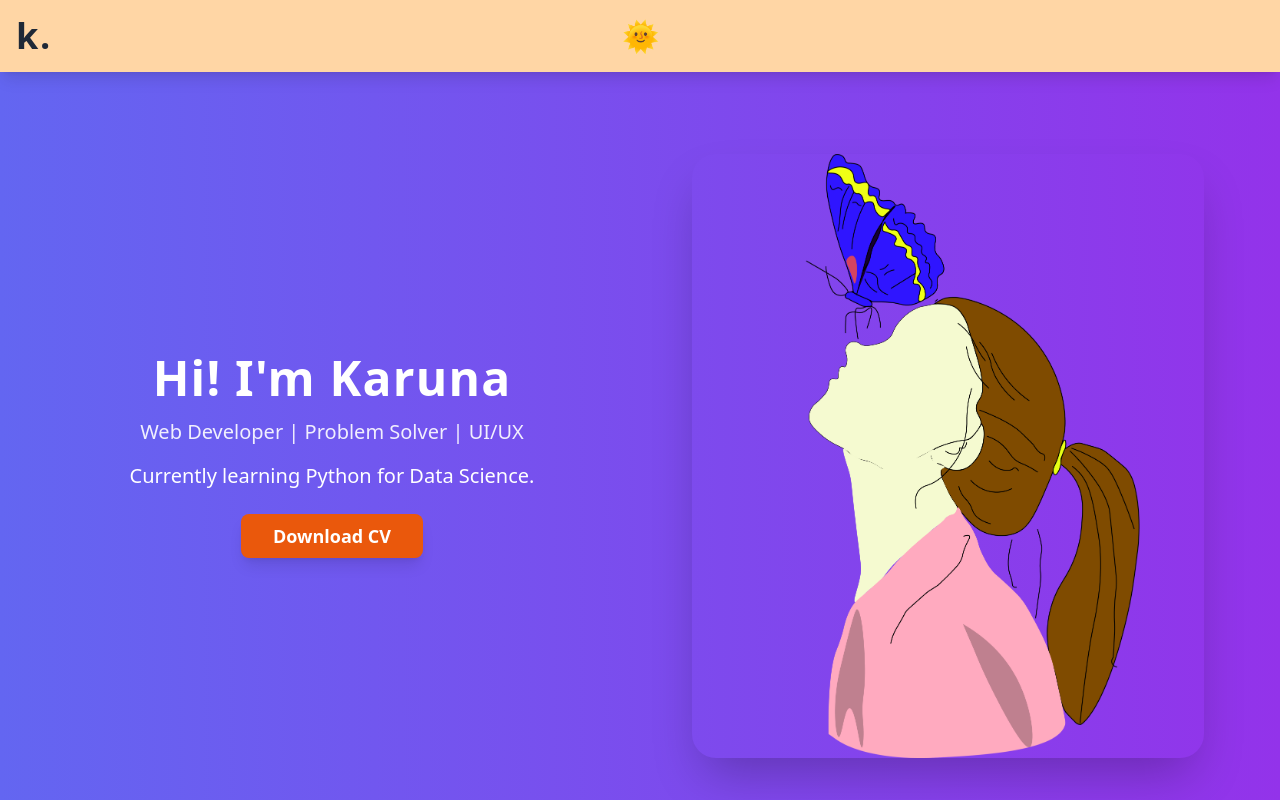
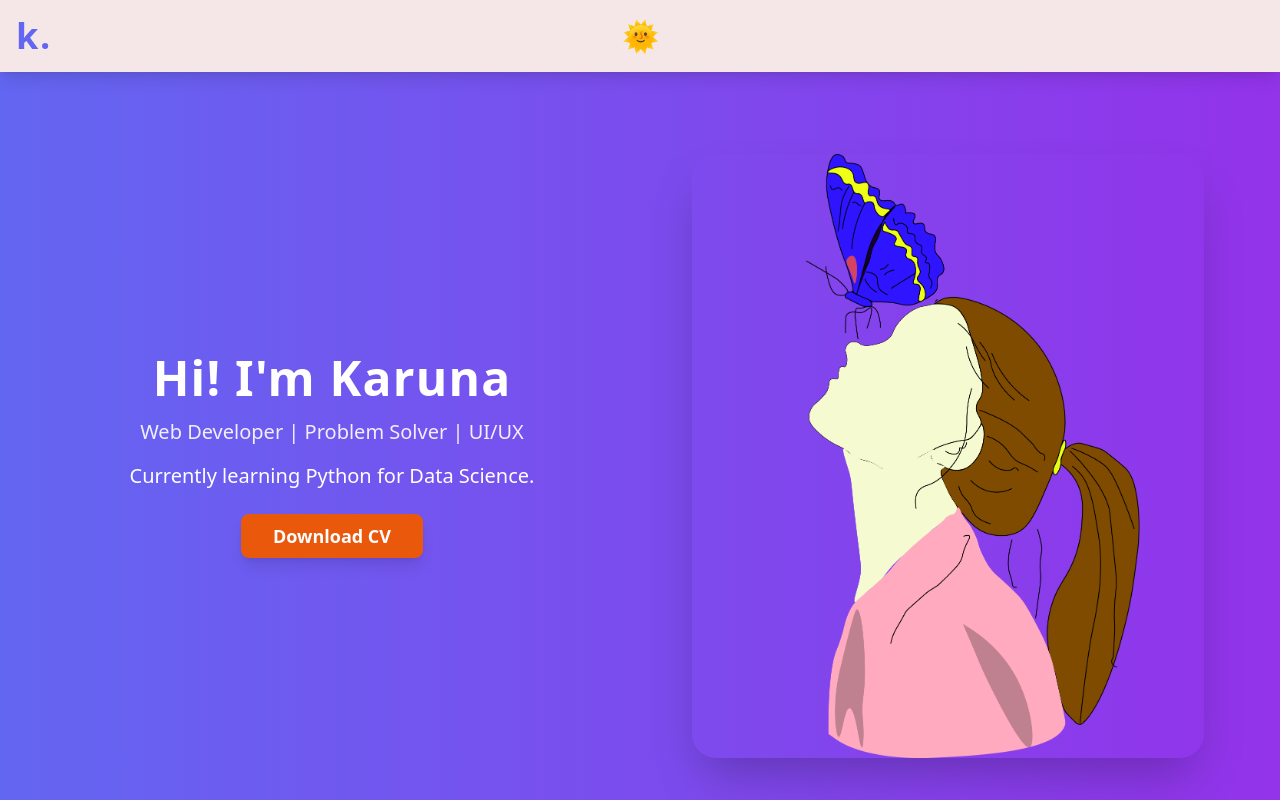
Before and after one commit to carunaaa/Portfolio, a React (Vite) app: page / in a window 1280 px wide. Shown: the top 800 px of the page. Built offline with nearby package versions, Linux system fonts and the light colour scheme; the HTML template or start-up script is replaced by a standard one.

Commit message:
color fixes

```diff
--- a/src/components/navbar/Navbar.tsx
+++ b/src/components/navbar/Navbar.tsx
@@ -18,9 +18,9 @@ const Navbar: FC<NavbarProps> = ({ toggleTheme, isDarkMode }) => {
   };
 
   return (
-    <nav className="fixed top-0 left-0 right-0 z-50 p-4 bg-fall-100 dark:bg-fall-900 shadow-lg">
+    <nav className="fixed top-0 left-0 right-0 z-50 p-4 bg-[#f5e6e8] dark:bg-fall-900 shadow-lg">
       <div className="flex items-center justify-between relative">
-        <div className="text-4xl text-gray-800 dark:text-fall-50 tracking-wider font-extrabold">
+        <div className="text-4xl text-indigo-500 dark:text-fall-50 tracking-wider font-extrabold">
           <h1>k.</h1>
         </div>
 
```
